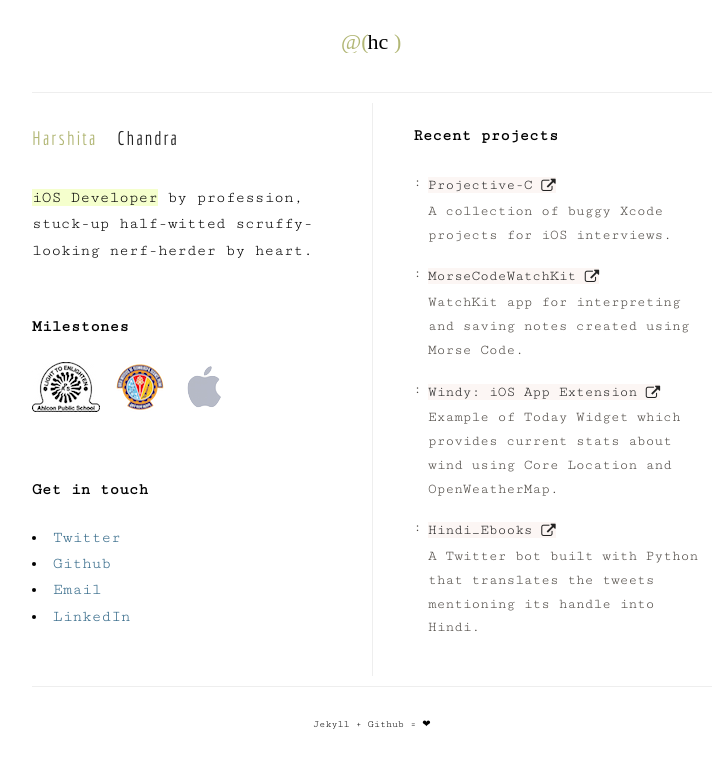
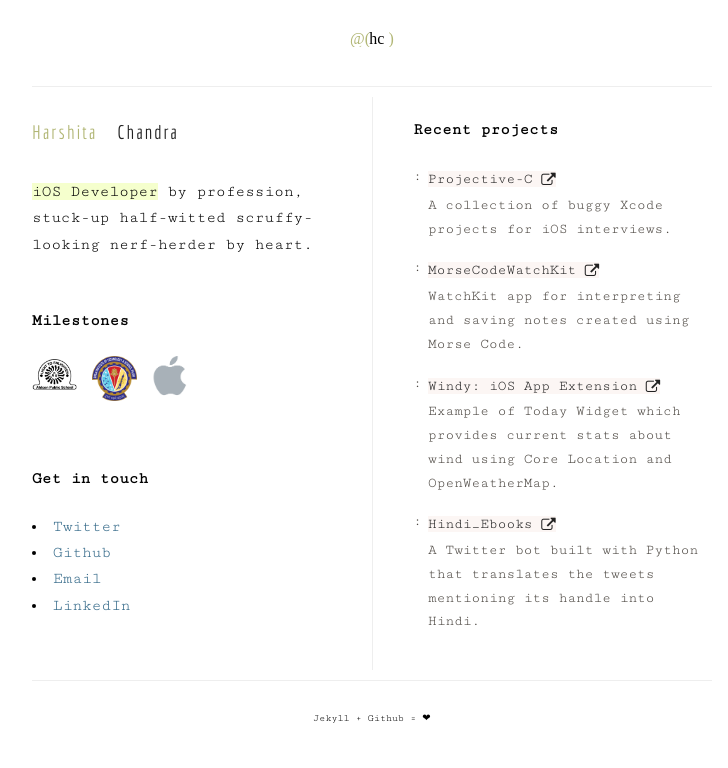
Before and after one commit to thelastjedi/thelastjedi.github.io, a Jekyll site: the page built from index.html, in a window 1280 px wide. Shown: the top 768 px of the page, without its empty margins (268-996 px from the left). Built offline with Jekyll 4.4.1, drawn with Linux system fonts in a browser that asks for light colours; nearby versions of some CDN libraries.

Commit message:
update milestone images

```diff
--- a/_includes/am-sidebar.html
+++ b/_includes/am-sidebar.html
@@ -5,9 +5,9 @@
   </p>
   <h4 class="title-pictures">Milestones</h4>
   <div class="photos">
-    <img src="../images/aps.jpg" class="p1 photo" alt="2007">
+    <img src="../images/aps.png" class="p1 photo" alt="2007">
     <img src="../images/bpd.png" class="p2 photo" alt="2011">
-    <img src="../images/apl.png" class="p3 photo" alt="2012">
+    <img src="../images/apl.jpg" class="p3 photo" alt="2012">
     <div class="caption c1">2007: Finished School</div>
     <div class="caption c2">2011: B.E (Hons.) in Computer Science</div>
     <div class="caption c3">2012: Started Developing iOS Applications</div>
--- a/assets/custom.css
+++ b/assets/custom.css
@@ -6,3 +6,4 @@
 
 .header a:hover { background-color: #fff; }
 footer a,a:hover { background-color: #fff; color: black; }
+img { max-width: 45; max-height: 45; }
```
Also changed, not shown: images/apl.jpg (added), images/apl.png (deleted), images/aps.jpg (deleted), images/aps.png (added), images/bpd.png.
